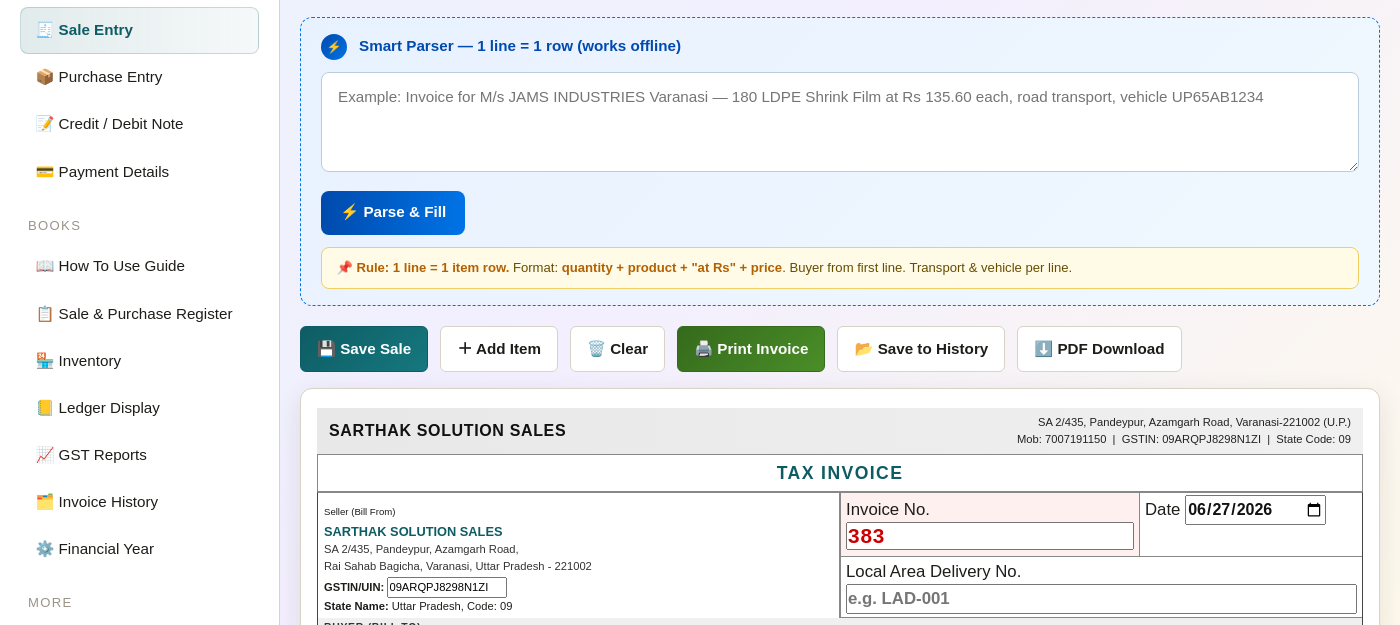
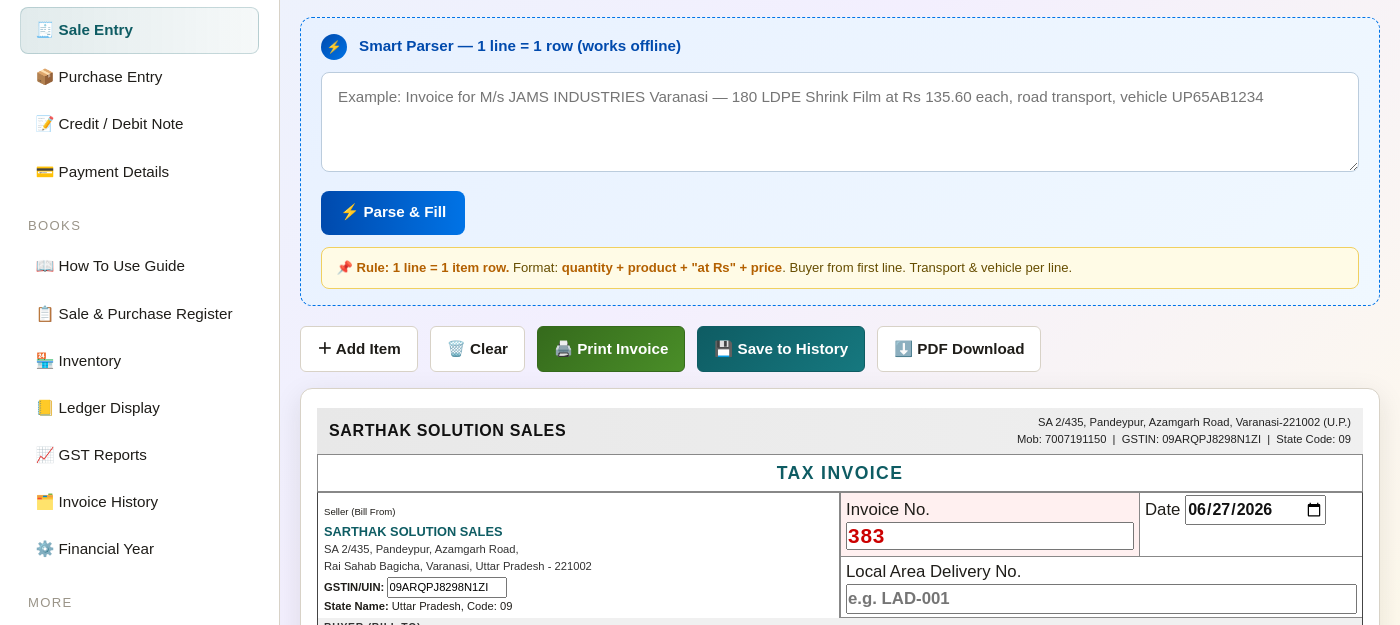
Before and after one commit to findaviator-cloud/fresh-magnova-billing, an Electron app: page sarthak_gst_billing.html in a window 1400 px wide. Both pictures are taken after a click on the button "🧾 Sale Entry". Shown: the part 175-800 px from the top of the page. Drawn offline with nearby package versions, Linux system fonts and the light colour scheme; a web font is replaced by a local one.

Commit message:
fix: single save button, purchase history, registers sync

```diff
--- a/sarthak_gst_billing.html
+++ b/sarthak_gst_billing.html
@@ -444,11 +444,11 @@
         </div>
 
         <div class="toolbar no-print">
-          <button class="btn primary" onclick="saveVoucher('sale')">💾 Save Sale</button>
+
           <button class="btn" onclick="addItemRow('saleItems')">＋ Add Item</button>
           <button class="btn" onclick="clearSaleForm()">🗑️ Clear</button>
           <button class="btn success" onclick="printSaleDoc()">🖨️ Print Invoice</button>
-          <button class="btn" onclick="saveSaleToHistory()">📂 Save to History</button>
+          <button class="btn primary" onclick="saveSaleToHistory()">💾 Save to History</button>
           <button class="btn" onclick="downloadInvoicePDF()">⬇️ PDF Download</button>
           <button class="btn" id="updateInvBtn" style="display:none;background:linear-gradient(135deg,#7a4e00,#a06800);color:#fff;border-color:#7a4e00" onclick="updateHistRecord()">🔄 Update Invoice</button>
           <span id="editModeBadge" style="display:none;background:rgba(154,90,0,.15);color:var(--color-warning);border:1px solid var(--color-warning);padding:.4rem .9rem;border-radius:var(--radius-full);font-size:var(--text-xs);font-weight:700">✏️ EDIT MODE</span>
@@ -614,8 +614,8 @@
       <section id="purchase" class="page">
         <div class="page-head"><div><div class="page-title">Purchase Entry</div><p class="muted">Record supplier bills and update stock automatically.</p></div></div>
         <div class="toolbar no-print">
-          <button class="btn primary" onclick="saveVoucher('purchase')">💾 Save Purchase</button>
-          <button class="btn" onclick="savePurchaseToHistory()">📂 Save to History</button>
+
+          <button class="btn primary" onclick="savePurchaseToHistory()">💾 Save to History</button>
           <button class="btn" onclick="addItemRow('purchaseItems')">＋ Add Item</button>
         </div>
         <!-- Compact purchase document -->
@@ -857,6 +857,7 @@ let histRecords = (function(){
 
 // ── SAVE PURCHASE TO HISTORY ──
 function savePurchaseToHistory(){
+  saveVoucher('purchase');
   const billno=document.getElementById('purchaseBillNo').value.trim();
   if(!billno){alert('Please enter a Bill Number before saving.'); return;}
   const calc=updateVoucher('purchase');
@@ -1236,6 +1237,7 @@ function saveVoucher(type){
 
 // ── SAVE SALE TO HISTORY ──
 function saveSaleToHistory(){
+  saveVoucher('sale');
   const invno=document.getElementById('saleInvoiceNo').value.trim();
   if(!invno){alert('Please enter an Invoice Number before saving.'); return;}
   const calc=updateVoucher('sale');
```
